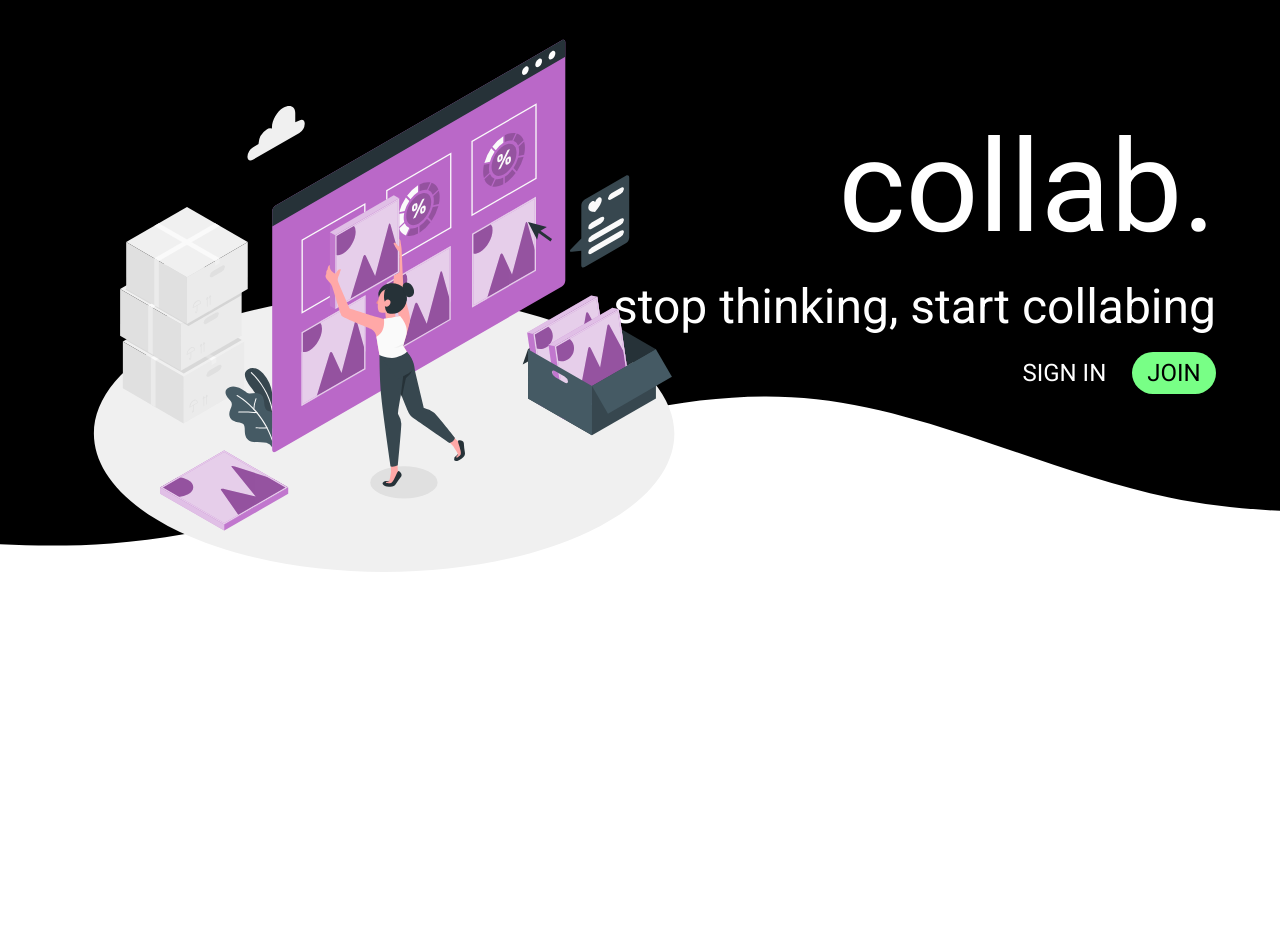
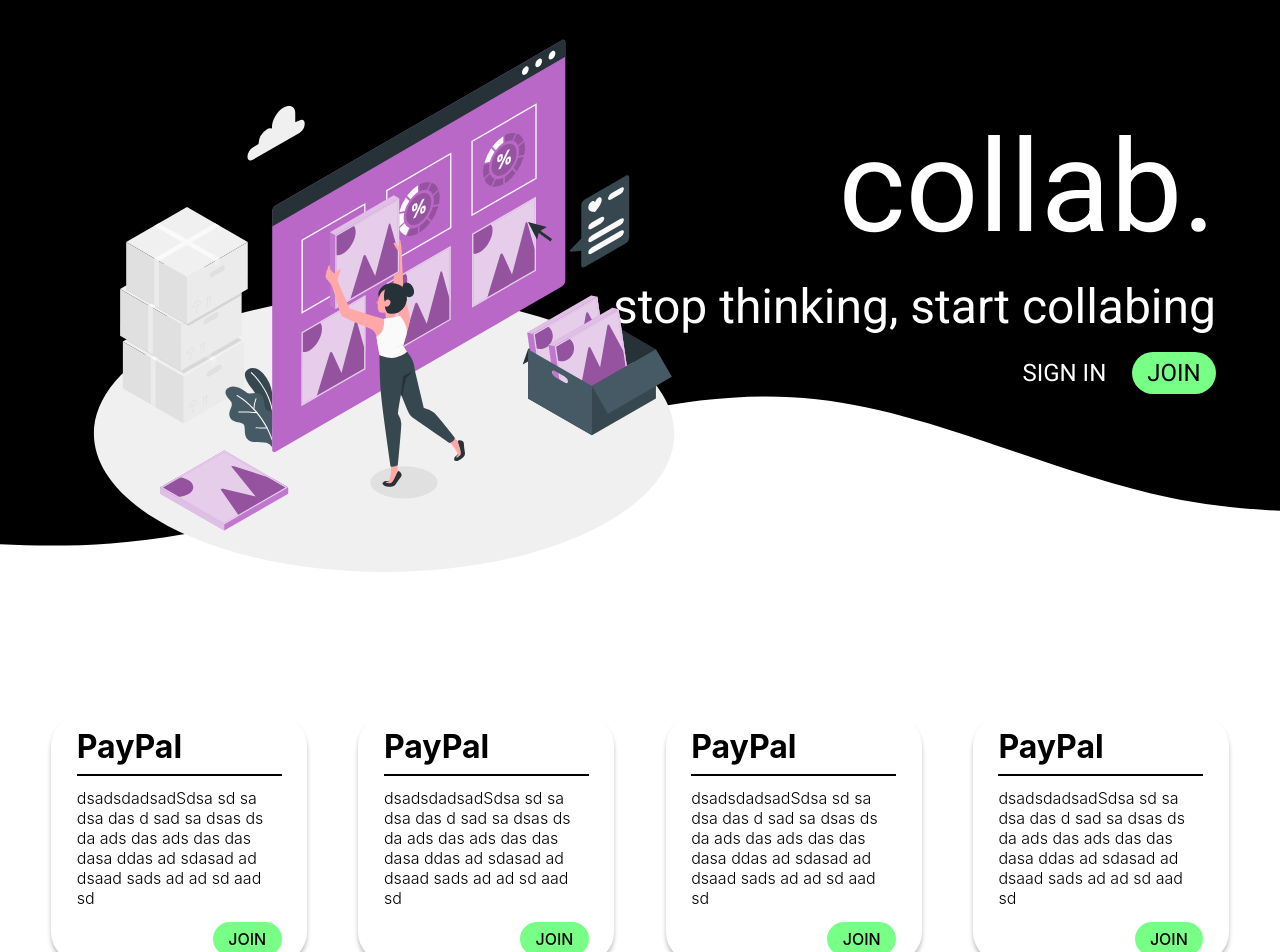
Before and after one commit to jayhomn/dev-collab, a React (Create React App) app: page / in a window 1280 px wide. Shown: the top 952 px of the page. Built offline with nearby package versions, Linux system fonts and the light colour scheme.

Commit message:
Finished frontend for FrontPage

```diff
--- a/public/index.html
+++ b/public/index.html
@@ -6,7 +6,11 @@
     <link rel="preconnect" href="https://fonts.googleapis.com" />
     <link rel="preconnect" href="https://fonts.gstatic.com" crossorigin />
     <link
-      href="https://fonts.googleapis.com/css2?family=Roboto:wght@100;300;400;500&display=swap"
+      href="https://fonts.googleapis.com/css2?family=Roboto:wght@100;300;400;500&family=M+PLUS+Rounded+1c:wght@300;500;700&display=swap"
+      rel="stylesheet"
+    />
+    <link
+      href="https://fonts.googleapis.com/css2?family=M+PLUS+Rounded+1c:wght@300;500;700&display=swap"
       rel="stylesheet"
     />
     <meta name="viewport" content="width=device-width, initial-scale=1" />
@@ -30,7 +34,7 @@
       work correctly both with client-side routing and a non-root public URL.
       Learn how to configure a non-root public URL by running `npm run build`.
     -->
-    <title>React App</title>
+    <title>collab.</title>
   </head>
   <body>
     <noscript>You need to enable JavaScript to run this app.</noscript>
--- /dev/null
+++ b/src/components/ProjectCard.js
@@ -0,0 +1,70 @@
+const SignUpLink = {
+  color: "#000000",
+  fontFamily: "M PLUS Rounded 1c",
+  fontStyle: "normal",
+  fontWeight: "500",
+  fontSize: "2vh",
+  padding: "0.9vh 1.2vw",
+  background: "#78FF86",
+  borderRadius: "31px",
+};
+
+const Card = {
+  background: "#FFFFFF",
+  borderRadius: "31px",
+  width: "16vw",
+  height: "28vh",
+  boxShadow: "0px 4px 4px rgba(0, 0, 0, 0.25)",
+  padding: "1.5vh 2vw",
+};
+
+const CardHeader = {
+  display: "flex",
+  flexDirection: "row",
+};
+
+const ProjectTitle = {
+  fontFamily: "M PLUS Rounded 1c",
+  fontStyle: "normal",
+  fontWeight: "700",
+  fontSize: "4vh",
+};
+
+const Line = {
+  marginTop: "1vh",
+  border: "1px solid #000000",
+};
+
+const Description = {
+  marginTop: "1.5vh",
+  fontFamily: "M PLUS Rounded 1c",
+  fontStyle: "normal",
+  fontWeight: "300",
+  fontSize: "2vh",
+};
+
+const ButtonContainer = {
+  marginTop: "2.6vh",
+  textAlign: "right",
+};
+
+function ProjectCard() {
+  return (
+    <div style={Card}>
+      <div style={CardHeader}>
+        <div style={ProjectTitle}>PayPal</div>
+        <div></div>
+      </div>
+      <div style={Line} />
+      <div style={Description}>
+        dsadsdadsadSdsa sd sa dsa das d sad sa dsas ds da ads das ads das das
+        dasa ddas ad sdasad ad dsaad sads ad ad sd aad sd
+      </div>
+      <div style={ButtonContainer}>
+        <a style={SignUpLink}>JOIN</a>
+      </div>
+    </div>
+  );
+}
+
+export default ProjectCard;
--- /dev/null
+++ b/src/components/index.js
@@ -0,0 +1,3 @@
+import ProjectCard from "./ProjectCard";
+
+export { ProjectCard };
--- a/src/index.css
+++ b/src/index.css
@@ -1,13 +1,13 @@
 body {
   margin: 0;
-  font-family: -apple-system, BlinkMacSystemFont, 'Segoe UI', 'Roboto', 'Oxygen',
-    'Ubuntu', 'Cantarell', 'Fira Sans', 'Droid Sans', 'Helvetica Neue',
-    sans-serif;
+  font-family: -apple-system, BlinkMacSystemFont, "M PLUS Rounded 1c",
+    "Segoe UI", "Roboto", "Oxygen", "Ubuntu", "Cantarell", "Fira Sans",
+    "Droid Sans", "Helvetica Neue", sans-serif;
   -webkit-font-smoothing: antialiased;
   -moz-osx-font-smoothing: grayscale;
 }
 
 code {
-  font-family: source-code-pro, Menlo, Monaco, Consolas, 'Courier New',
+  font-family: source-code-pro, Menlo, Monaco, Consolas, "Courier New",
     monospace;
 }
--- a/src/pages/FrontPage.js
+++ b/src/pages/FrontPage.js
@@ -1,5 +1,6 @@
 import { ReactComponent as FrontPageGraphic } from "../assets/portfolio-update-amico.svg";
 import backgroundWave from "../assets/layered-waves-haikei.svg";
+import { ProjectCard } from "../components";
 
 const BlackGraphic = {
   aspectRatio: "960/540",
@@ -72,7 +73,13 @@
   top: "-2%",
 };
 
-const ProjectCarousel = {};
+const ProjectCarousel = {
+  marginTop: "40vh",
+  padding: "1vh 4vw",
+  display: "flex",
+  flexDirection: "row",
+  justifyContent: "space-between",
+};
 
 function FrontPage() {
   return (
@@ -85,7 +92,12 @@
           <a style={SignInLink}>SIGN IN</a>
           <a style={SignUpLink}>JOIN</a>
         </div>
-        <div style={ProjectCarousel}></div>
+        <div style={ProjectCarousel}>
+          <ProjectCard />
+          <ProjectCard />
+          <ProjectCard />
+          <ProjectCard />
+        </div>
       </div>
       <FrontPageGraphic style={FrontPageArt} />
       <a href="https://storyset.com/work">Work illustrations by Storyset</a>
```
